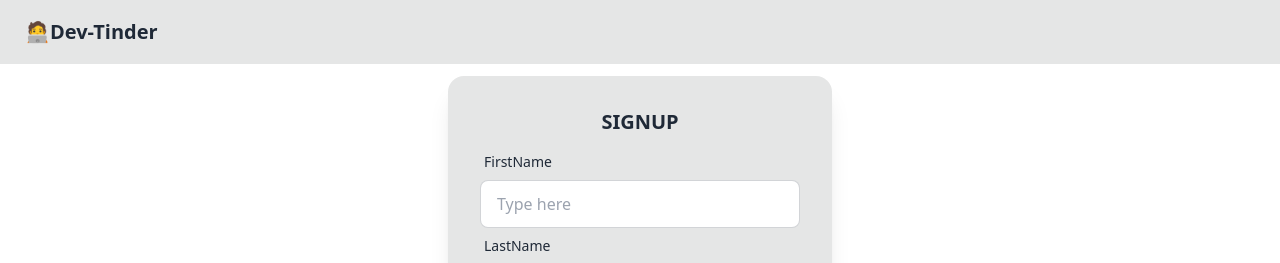
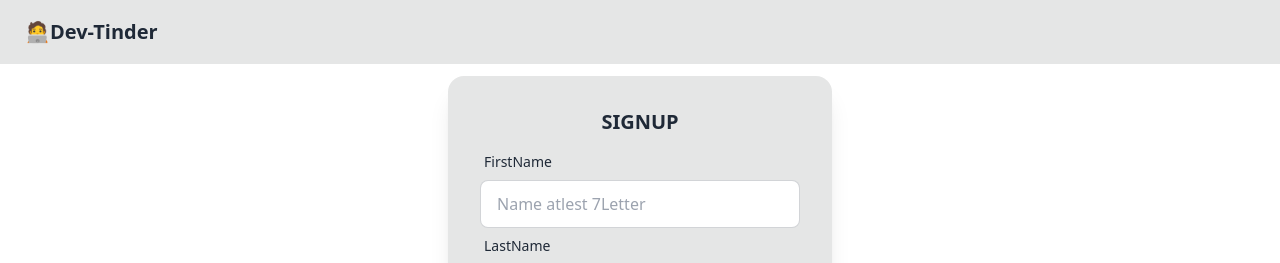
Before and after one commit to aproselalbasha/DEV-TINDER-WEB, a React (Vite) app: page /login in a window 1280 px wide. Both pictures are taken after a click on the element "New User? Signup Here". Shown: the top 263 px of the page. Built offline with nearby package versions, Linux system fonts and the light colour scheme; no server answers.

Commit message:
error fixed

```diff
--- a/src/components/Connections.jsx
+++ b/src/components/Connections.jsx
@@ -13,7 +13,7 @@ const connection_data=useSelector(store=>store.connections)
             const res=await axios.get(BASE_URL+"/user/connection",{withCredentials:true})
             console.log("API response:", res);
 
-            dispatch(addconnection(res.data.data))
+            dispatch(addconnection(res.data))
         }
         catch(err){
        console.log(err)
@@ -21,6 +21,7 @@ const connection_data=useSelector(store=>store.connections)
 
 
     }
+
     useEffect(()=>{
        myconnections()
     },[])
--- a/src/components/Login.jsx
+++ b/src/components/Login.jsx
@@ -43,7 +43,7 @@ seterror(err.response.data)
         return navigate("/profile");
       }
       catch(err){
-console.log(err.response.data)
+        seterror(err.response.data)
       }
     }
   return (
@@ -58,7 +58,7 @@ console.log(err.response.data)
     <span className="label-text"> FirstName </span>
 
   </div>
-  <input type="text" placeholder="Type here" className="input input-bordered w-full max-w-xs" onChange={e=>setfirstName(e.target.value)} value={firstName}/>
+  <input type="text" placeholder="Name atlest 7Letter" className="input input-bordered w-full max-w-xs" onChange={e=>setfirstName(e.target.value)} value={firstName}/>
 
 </label>
 
```
